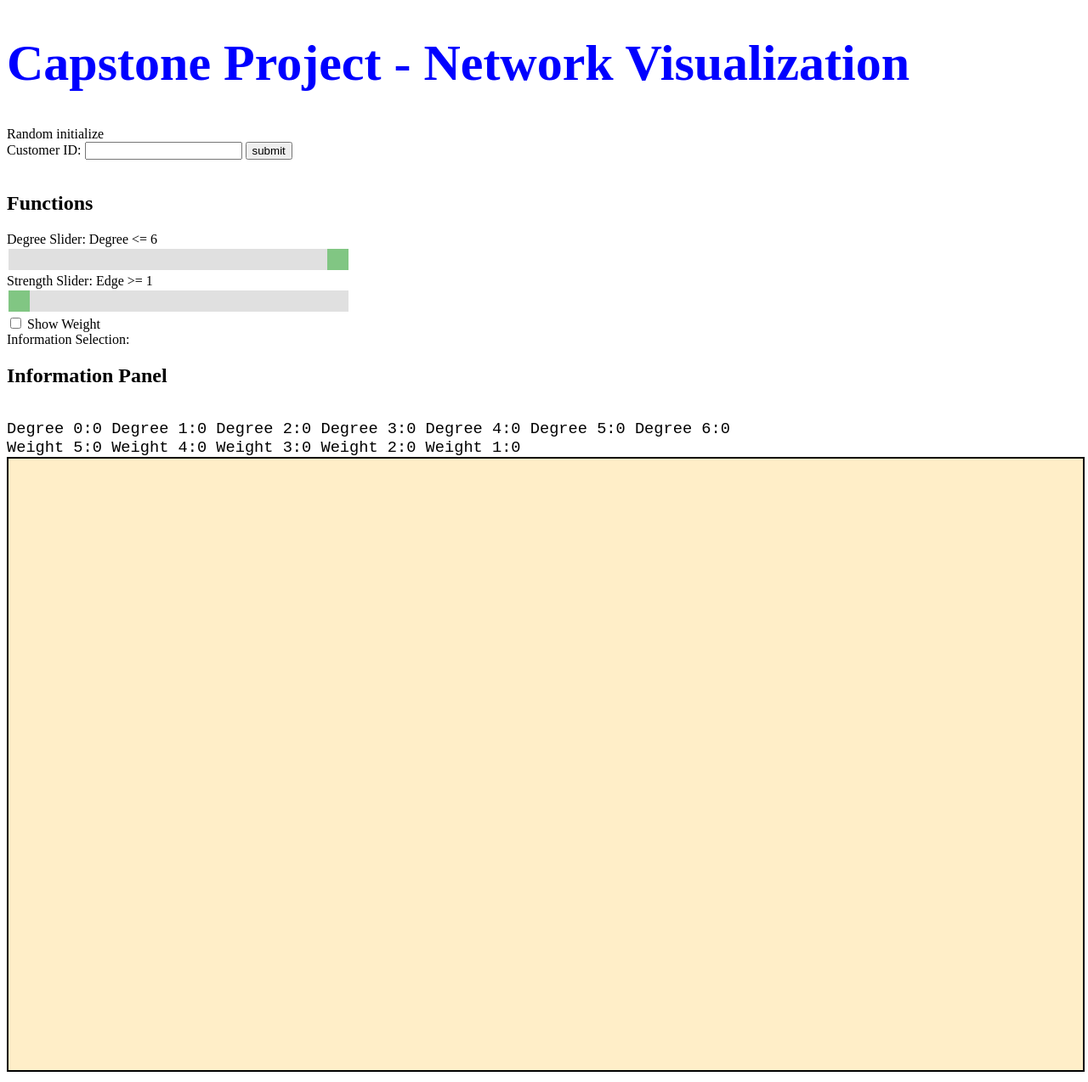
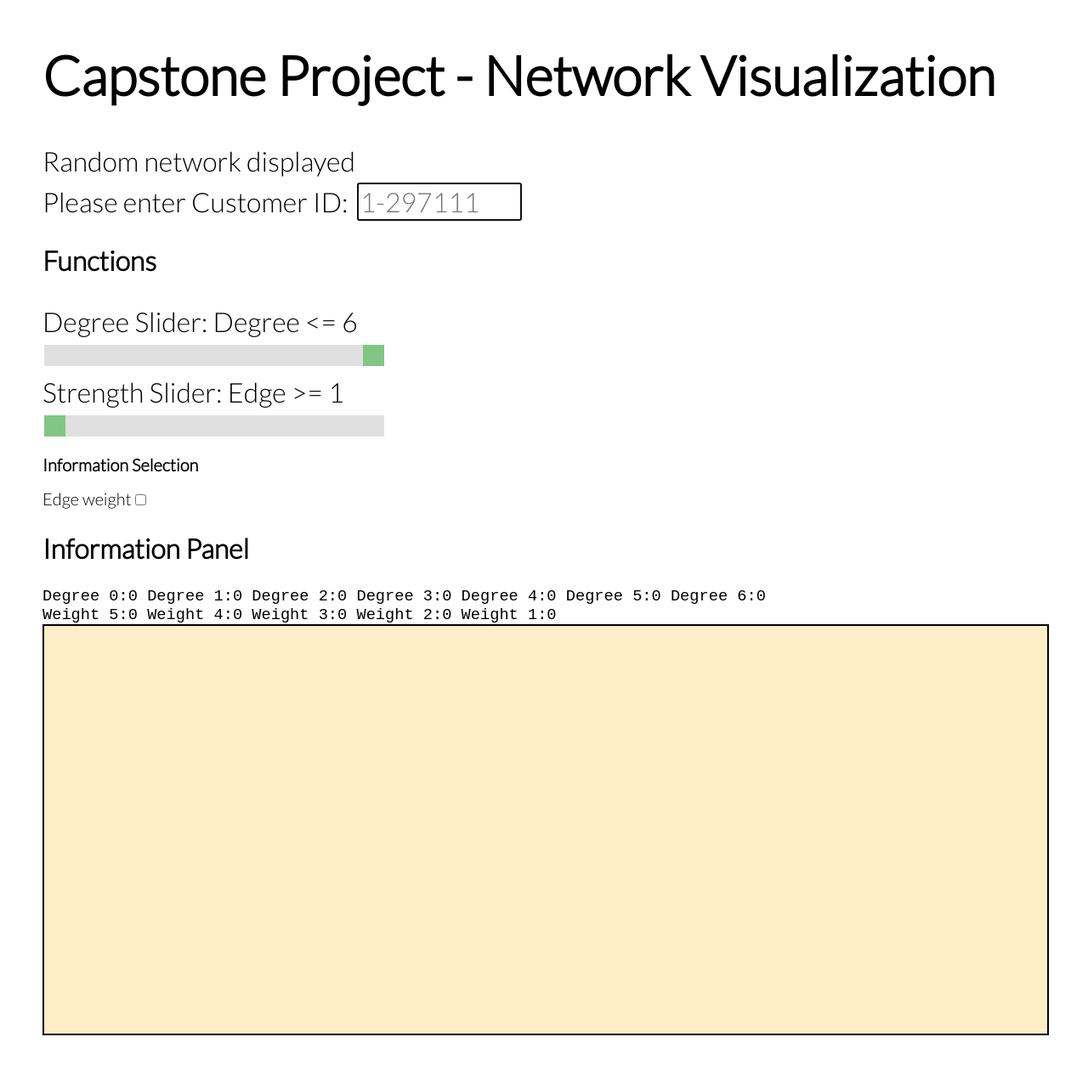
Before and after one commit to raylyh/rmbi-capstone-mirror, a Flask app: page / in a window 1280 px wide. Shown: the whole page at 85% size. After the commit the page ends 1219 px from the top, so only its background shows below. Run offline with Flask 2, Linux system fonts and the light colour scheme; data that the repository does not hold is empty; parts of the project's set-up code (start-up, migrations or seed data) failed here and were passed over.

Commit message:
clean up code and update css

```diff
--- a/app.py
+++ b/app.py
@@ -1,8 +1,7 @@
-from flask import Flask, render_template, request, jsonify, make_response
+from flask import Flask, render_template, request
 from src.logger.logger import set_up_logger
 from src.node_relationship.node_edge import get_node_edge
-import pymysql, json, random
-import pandas as pd
+import random
 import yaml
 
 __name__ = '__main__'
@@ -21,14 +20,12 @@ def initialize():
     if customerID:
         id = int(customerID)
     else:
-        id = random.randint(1, 297111)  #Problem: 170214, 112790, 234
+        id = random.randint(1, 297111)  #randomly choose between 1 to 297111 to show a graph
 
+    logger.info('customerID: {}'.format(id))
     nodes, links = get_node_edge(id, config)
 
-    logger.info('edges {}'.format(len(links)))
-    logger.info('nodes {}'.format(len(nodes)))
     json_data = dict(nodes=nodes, links=links)
-    logger.info("Success.")
     return render_template("index.html", customerID=customerID, data=json_data)
 
 if __name__ == '__main__':
--- a/src/mysql/mysql_in_python.py
+++ b/src/mysql/mysql_in_python.py
@@ -1,13 +1,12 @@
+from src.logger.logger import set_up_logger
 import pymysql, random, names
 import pandas as pd
-from src.logger.logger import set_up_logger
 import yaml
+
 __name__ = "MySQL-In-Python"
 logger = set_up_logger(__name__)
 
 def connect_to_mysql(config):
-    logger.info('Connecting to MySQL Database')
-
     try:
         client = pymysql.connect(
           user=config['USER'],
@@ -20,10 +19,11 @@ def connect_to_mysql(config):
         cursor = client.cursor()
         logger.info('Successful connection to MySQL Database')
     except Exception as e:
-        logger.error("Fail to connect MySQL Database")
+        logger.error("Failed to connect to MySQL Database - {}".format(e))
         raise ValueError("Please check your config file first")
 
     return cursor, client
+
 
 def createTable(cursor):
     try:
@@ -31,20 +31,19 @@ def createTable(cursor):
             customerID BIGINT, name VARCHAR(100), age INT, gender VARCHAR(20), Address VARCHAR(200),
             primary key (customerID))""")
         logger.info("Success in creating CustomerInfo Table")
-    except:
-        logger.info("CustomerInfo Table already exist")
-
+    except Exception as e:
+        logger.error("CustomerInfo Table already exist - {}".format(e))
     try:
         cursor.execute("""CREATE TABLE CustomerRelationship (
             customerID1 BIGINT, customerID2 BIGINT, weight INT, type INT,
             foreign key (customerID1) references CustomerInfo(customerID),
             foreign key (customerID2) references CustomerInfo(customerID))""")
         logger.info("Success in creating CustomerRelationship Table")
-    except:
-        logger.info("CustomerRelationship Table already exist")
+    except Exception as e:
+        logger.error("CustomerRelationship Table already exist - {}".format(e))
+
 
 def insertData(cursor, client):
-
     sql = "INSERT INTO CustomerInfo (customerID, name, age, gender, address) VALUES (%s, %s, %s, %s, %s)"
     #customerID is in range of [1, 297111]
     #tuple: (customerID, name, age, gender, address)
@@ -57,8 +56,7 @@ def insertData(cursor, client):
     try:
         cursor.executemany(sql, val)
         client.commit()
-        logger.info("Inserted rows:")
-        logger.info(cursor.rowcount)
+        logger.info("Inserted CustomerInfo rows: {}".format(cursor.rowcount))
     except Exception as e:
         logger.error(e)
 
@@ -69,12 +67,10 @@ def insertData(cursor, client):
     try:
         cursor.executemany(sql, val)
         client.commit()
-        logger.info("Inserted rows:")
-        logger.info(cursor.rowcount)
+        logger.info("Inserted CustomerRelationship rows: {}".format(cursor.rowcount))
     except Exception as e:
         logger.error(e)
 
-    return
 
 def main():
     f = open('./config.yml')
@@ -83,3 +79,4 @@ def main():
     cursor, client = connect_to_mysql(config)
     createTable(cursor)
     insertData(cursor, client)
+    logger.info("Finish setting up the database")
--- a/src/node_relationship/node_edge.py
+++ b/src/node_relationship/node_edge.py
@@ -1,15 +1,12 @@
-import pandas as pd
-import numpy as np
 from src.logger.logger import set_up_logger
 from src.mysql.mysql_in_python import connect_to_mysql
-import copy
 import pymysql
 import yaml
 
 __name__ = 'Node'
 logger = set_up_logger(__name__)
 
-def get_node_edge(customer_id,config,degree = 6):
+def get_node_edge(customer_id, config, degree=6):
     # connect to database
     cursor, client = connect_to_mysql(config)
     # create a list to store nodes and links
@@ -20,28 +17,28 @@ def get_node_edge(customer_id,config,degree = 6):
     customer_id_in_degree = [customer_id]
 
     for i in range(degree+1):
+        logger.info("Degree {}: {}".format(i, customer_id_in_degree))
         customer_id_in_next_degree = []
-        logger.info('You are in degree {} to {}... Finding the relationship of Customer ID {}.'.format(i, i+1, customer_id_in_degree))
-
-        # get the relationship that related to that customers
+        # get relationships of customers in current degree
         tuple_degree = "(" + str(customer_id_in_degree).strip('[]') + ")"
-        logger.info(tuple_degree)
         cursor.execute("SELECT * FROM CustomerRelationship WHERE customerID1 IN " + tuple_degree + " OR customerID2 IN " + tuple_degree)
+        # parse the retrieved relationships to 'links'
         for relationship in cursor:
             source, target, weight, type = relationship
             if source in remove_id or target in remove_id:
                 continue
+            # both customers are in the same degree
             elif source in customer_id_in_degree and target in customer_id_in_degree:
                 row = dict(source=source, target=target, weight=weight, type=type, group=i)
                 links.append(row)
-            # if it's not the last degree
+            # both customers are not in the same degree and i is not at the last degree
             elif i < degree:
                 row = dict(source=source, target=target, weight=weight, type=type, group=i+1)
                 customer_id_in_next_degree.append(source)
                 customer_id_in_next_degree.append(target)
                 links.append(row)
 
-        # get the info of current degree customer_list
+        # get info of customers in current degree
         cursor.execute("SELECT * FROM CustomerInfo WHERE customerID IN " + tuple_degree)
         for customer in cursor:
             id, name, age, gender, address = customer
@@ -52,6 +49,7 @@ def get_node_edge(customer_id,config,degree = 6):
         customer_id_in_next_degree = list(set(customer_id_in_next_degree) - set(customer_id_in_degree) - set(list(remove_id)))
         # check if there are any customer id in next degree
         if not customer_id_in_next_degree:
+            logger.info("Final degree: {}".format(i))
             break
         else:
             # add remove id in the list
@@ -59,6 +57,7 @@ def get_node_edge(customer_id,config,degree = 6):
             # set the current degree to the next degree and continue
             customer_id_in_degree = customer_id_in_next_degree
 
+    logger.info('num_nodes: {} num_edges: {}'.format(len(nodes), len(links)))
     cursor.close()
     client.close()
     return nodes, links
--- a/static/d3js_projects/simple_network.js
+++ b/static/d3js_projects/simple_network.js
@@ -17,7 +17,7 @@ var previous_click_node;
 var svg = d3.select("body").append("svg")
     .attr("class", "canvas")
     .attr("width", "100%")
-    .attr("height", "90vh")
+    .attr("height", "60vh")
     .append("g");
 
 
@@ -160,6 +160,8 @@ function draw(data) {
       display += "Weight " + (5-i) + ":" + link.filter(function(d) { return d.weight == (5-i);}).size() + "\t"
     }
     d3.select("#weightInfo").text(display);
+    document.getElementById("degreesliderOutput").innerText = document.getElementById("degreeslider").value;
+    document.getElementById("strengthsliderOutput").innerText = document.getElementById("strengthslider").value;
   }
 
   function showDegree(){
@@ -203,9 +205,6 @@ function clicked(d) {
     .attr("id", function(d,i) { return d[0]; })
     .attr("onClick", "change(this)");
 
-  checkboxes.append("text")
-    .text('\t');
-
   // Show info
   d3.selectAll("table").data([]).exit().remove();
   table = d3.select("#customerInfo").append("table")
--- a/static/stylesheet.css
+++ b/static/stylesheet.css
@@ -1,21 +1,40 @@
 body {
-  background-color: white
+  background-color: white;
+  margin: 50px;
 }
 
+
+
+/* general texts */
+p, span, input[type="text"], h1, h2, label {
+  font-family: "Lato", sans-serif;
+  font-weight: lighter;
+  font-size : 32px;
+  color : black;
+}
 p {
-  font-size : 12pt;
- 	color : black;
+  margin-top: 0.2em;
+  margin-bottom: 0.2em;
+}
+h1 {
+  font-weight: bolder;
+  font-size : 64px;
+}
+h2 {
+  font-weight: bolder;
+}
+.checkboxes * {
+  font-size: 20px;
 }
 
-h1 {
- 	font-size : 45pt;
- 	color : blue;
+label {
+  margin-right: 10px;
 }
 
-/* DEDAULT SETTINGS*/
+/* graphs */
 svg.canvas {
   border: 2px solid black;
-  background: #ffeec8
+  background: #ffeec8;
 }
 
 /* .nodes is descendant selector*/
@@ -102,3 +121,7 @@ table td {
   background: #4CAF50; /* Green background */
   cursor: pointer; /* Cursor on hover */
 }
+
+.inline-block-child {
+  display: inline-block;
+}
--- a/templates/index.html
+++ b/templates/index.html
@@ -4,6 +4,7 @@
 		<meta charset="UTF-8">
 		<title>Capstone Project</title>
 		<!--CSS-->
+		<link href="https://fonts.googleapis.com/css?family=Lato:300" rel="stylesheet">
 		<link href="{{ url_for('static', filename='stylesheet.css')}}" rel="stylesheet" type="text/css">
 		<!--d3.js-->
 		<script src="https://d3js.org/d3.v5.min.js"></script>
@@ -11,48 +12,46 @@
 
 	<body>
 		<h1>Capstone Project - Network Visualization</h1>
-		<div>
-			{% if customerID %}
-				Current ID: {{customerID}}<br>
-			{% else %}
-				Random initialize
-			{% endif %}
+		<div class="search">
+			<p>
+				{% if customerID %}
+					Current ID: {{customerID}}
+				{% else %}
+					Random network displayed
+				{% endif %}
+			</p>
 			<form id="searchform" action ="/" method="POST">
-				Customer ID:
-				<input id="searchinput" type="text" name="customerID">
-				<input type="submit" value="submit"><br>
-				<br>
+				<span>Please enter Customer ID:&nbsp;</span>
+				<input id="searchinput" type="text" name="customerID" placeholder="1-297111" maxlength=7 size=10 autofocus>
 			</form>
 		</div>
-		<div class="menu">
-			<div class="slidecontainer">
-				<h2>Functions</h2>
-				Degree Slider: Degree <=
-				<output id=degreesliderOutput>6</output>
-				<br/><input type="range" min="1" max="6" value="6" step="1" class="slider" id=degreeslider oninput="degreesliderOutput.value = degreeslider.value">
+		<div class="functionmenu">
+			<h2>Functions</h2>
+			<div class="sliders">
+				<div class="slidecontainer inline-block-child">
+					<p>Degree Slider: Degree <= <span id=degreesliderOutput></span></p>
+					<input type="range" min=1 max=6 value=6 step=1 class="slider" id=degreeslider>
+				</div>
+				<div class="strengthchanger inline-block-child">
+					<p>Strength Slider: Edge >= <span id=strengthsliderOutput></span></p>
+					<input type="range" min=1 max=5 value=1 step=1 class="slider" id=strengthslider>
+				</div>
 			</div>
-			<div class = "strengthchanger">
-				Strength Slider: Edge >=
-				<output id=strengthsliderOutput>1</output>
-				<br/><input type="range" min="1" max="5" value="1" step="1" class="slider" id=strengthslider oninput="strengthsliderOutput.value = strengthslider.value">
-
+			<div class="checkboxes" id="checkboxes">
+				<h2>Information Selection</h2>
+				<label for="showWeight">Edge weight<input type="checkbox" id="showWeight"></label>
 			</div>
-			<input type="checkbox" id="showWeight"> Show Weight
-			<div class="checkboxes" id="checkboxes">
-				Information Selection:
 		</div>
 		<div class="info">
 			<h2>Information Panel</h2>
-			<br/><text id=degreeInfo></text>
+			<text id=degreeInfo></text>
 			<br/><text id=weightInfo></text>
 			<br/><div id=customerInfo></div>
 		</div>
 	</body>
 	<!--location to my script-->
 	<script type="text/javascript" src="{{ url_for('static', filename='d3js_projects/simple_network.js')}}"></script>
-	<!--script type="text/javascript" src="{{ url_for('static', filename='d3js_projects/sliders.js')}}"></script-->
 	<script type="text/javascript">
 		draw({{data|tojson}})
 	</script>
-	<!--script src="d3js_projects/ray.js"/script-->
 </html>
```
